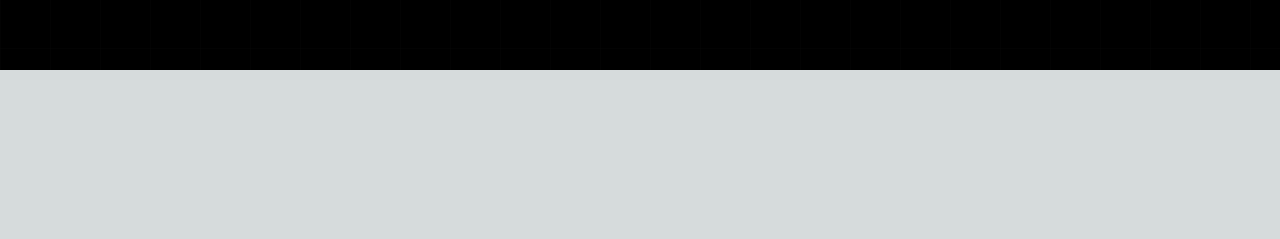
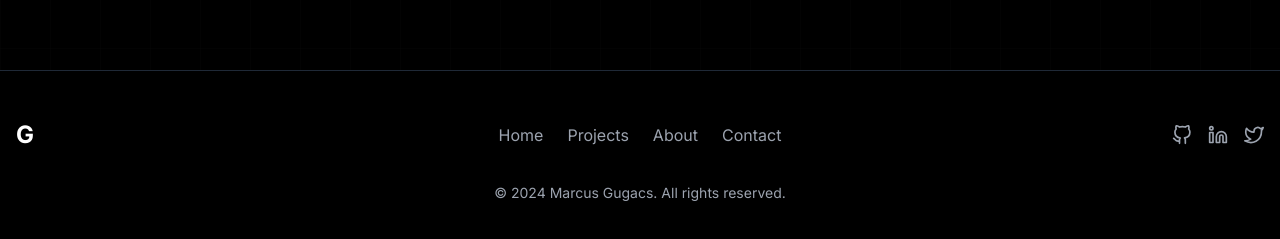
Before and after one commit to IImpaq/portfolio, a Next.js app: page /projects in a window 1280 px wide. Shown: the part 1102-1341 px from the top of the page. Before the commit the page ends 1172 px from the top, so only its background shows below. Built offline with nearby package versions, Linux system fonts and the light colour scheme.

Commit message:
Added missing footer components

```diff
--- a/app/contact/page.tsx
+++ b/app/contact/page.tsx
@@ -8,6 +8,7 @@ import {FiMail, FiGithub, FiLinkedin, FiSend, FiMapPin} from 'react-icons/fi';
 import Navbar from '@/app/ui/navbar';
 import ContactItem from "@/app/ui/contact-item";
 import DynamicGrid from "@/app/ui/dynamic-grid";
+import Footer from "@/app/ui/footer";
 
 const Contact: NextPage = () => {
   const [name, setName] = useState('');
@@ -132,6 +133,8 @@ const Contact: NextPage = () => {
           </div>
         </div>
       </main>
+
+      <Footer />
     </div>
   );
 };
--- a/app/projects/[slug]/page.tsx
+++ b/app/projects/[slug]/page.tsx
@@ -7,6 +7,7 @@ import { FiGithub, FiExternalLink } from "react-icons/fi";
 import Navbar from "@/app/ui/navbar";
 import {usePathname} from "next/navigation";
 import DynamicGrid from "@/app/ui/dynamic-grid";
+import Footer from "@/app/ui/footer";
 
 const projectsData = {
   "advanced-game-engine": {
@@ -128,6 +129,8 @@ const ProjectDetail = () => {
           </div>
         </div>
       </main>
+
+      <Footer />
     </div>
   );
 };
--- a/app/projects/page.tsx
+++ b/app/projects/page.tsx
@@ -7,6 +7,7 @@ import { motion } from "framer-motion";
 import Navbar from "@/app/ui/navbar";
 import DynamicGrid from "@/app/ui/dynamic-grid";
 import ProjectCard from "@/app/ui/project-card";
+import Footer from "@/app/ui/footer";
 
 const Projects: NextPage = () => {
   return (
@@ -64,6 +65,8 @@ const Projects: NextPage = () => {
           </div>
         </div>
       </main>
+
+      <Footer />
     </div>
   );
 };
```
